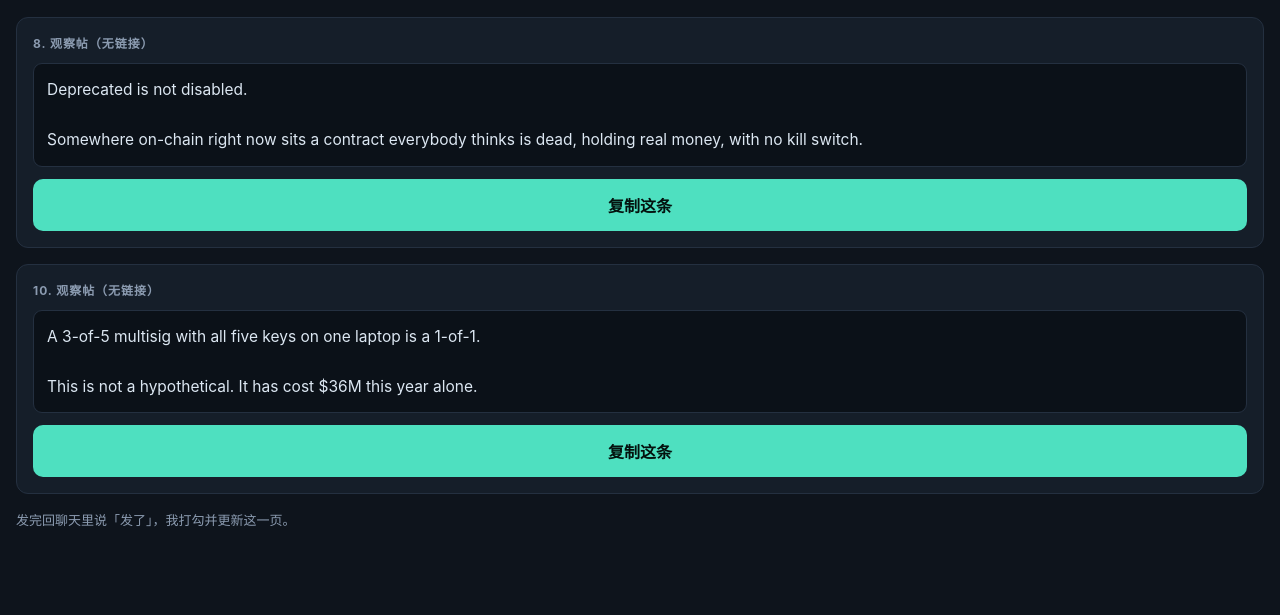
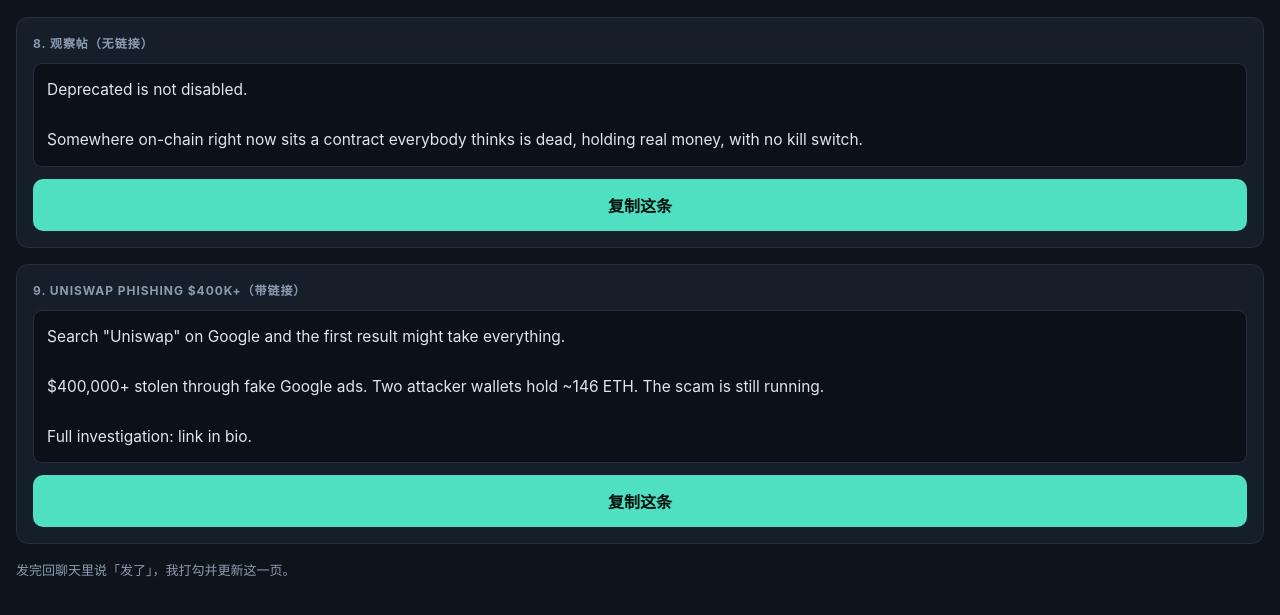
Before and after one commit to qanzhi111/qanzhi111.github.io, a plain HTML site: page q/w7k2/index.html in a window 1280 px wide. Shown: the part 81-696 px from the top of the page. Drawn offline with Linux system fonts and the light colour scheme.

Commit message:
queue page refresh

```diff
--- a/q/w7k2/index.html
+++ b/q/w7k2/index.html
@@ -28,10 +28,12 @@ Somewhere on-chain right now sits a contract everybody thinks is dead, holding r
   <button onclick="copy('t1', this)">复制这条</button>
 </div>
 <div class="card">
-  <div class="label">10. 观察帖（无链接）</div>
-  <pre id="t2">A 3-of-5 multisig with all five keys on one laptop is a 1-of-1.
+  <div class="label">9. Uniswap Phishing $400K+（带链接）</div>
+  <pre id="t2">Search &quot;Uniswap&quot; on Google and the first result might take everything.
 
-This is not a hypothetical. It has cost $36M this year alone.</pre>
+$400,000+ stolen through fake Google ads. Two attacker wallets hold ~146 ETH. The scam is still running.
+
+Full investigation: link in bio.</pre>
   <button onclick="copy('t2', this)">复制这条</button>
 </div>
 <p class="hint">发完回聊天里说「发了」，我打勾并更新这一页。</p>
```
